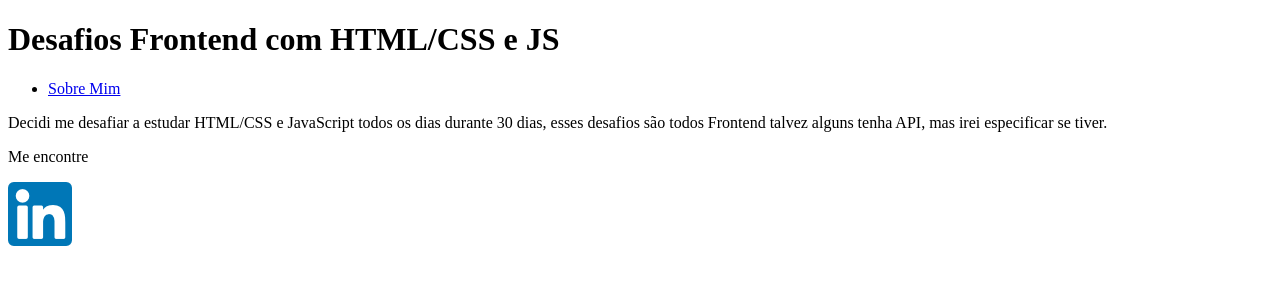
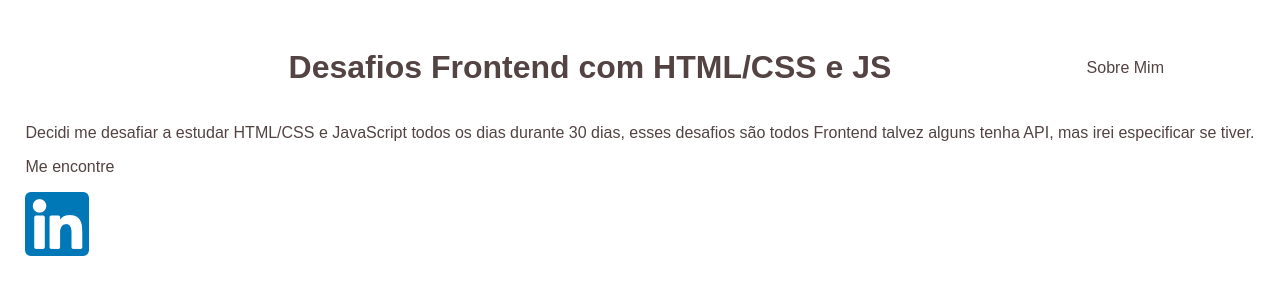
Before and after one commit to zaquelsousa/frontend-challenges, a plain HTML site: page index.html in a window 1280 px wide. Drawn offline with Linux system fonts and the light colour scheme.

Commit message:
feito css do header

```diff
--- a/index.html
+++ b/index.html
@@ -4,6 +4,7 @@
     <meta charset="UTF-8">
     <meta name="viewport" content="width=device-width, initial-scale=1.0">
     <title>Desafios Frontend</title>
+    <link rel="stylesheet" href="/styles/styles.css">
 </head>
 <body>
     <main>
--- /dev/null
+++ b/styles/styles.css
@@ -0,0 +1,44 @@
+body{
+    font-family: Arial, Helvetica, sans-serif;
+    color: rgb(83, 67, 67);
+    display: flex;
+    justify-content: center;
+}
+
+header{
+    display: grid;
+    grid-template-columns: 80% 100px;
+    justify-content: center;
+    margin-top: 20px;
+}
+header h1{
+    display: block;
+    text-align: center;
+}
+
+header nav{
+    display: flex;
+    justify-content: start;
+    align-items: center;
+    width: 200px;
+}
+header ul{
+    display: flex;
+    align-items: center;
+    list-style: none;
+    padding: 0;
+    margin: 0;
+}
+header ul li{
+    margin: 0 5px;
+}
+header a{
+    text-decoration: none;
+    color: inherit;
+    transition: all .3 ease;
+}
+.header a:hover{
+    color: blueviolet;
+    font-size: 18px;
+
+}
```
